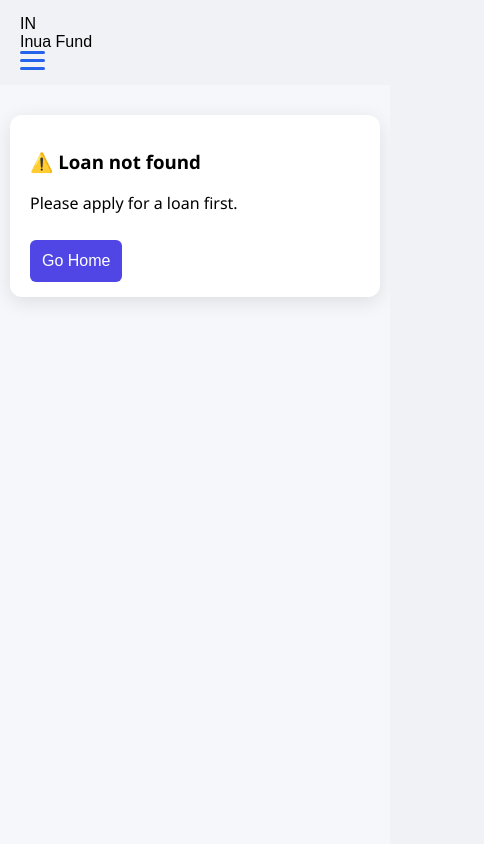
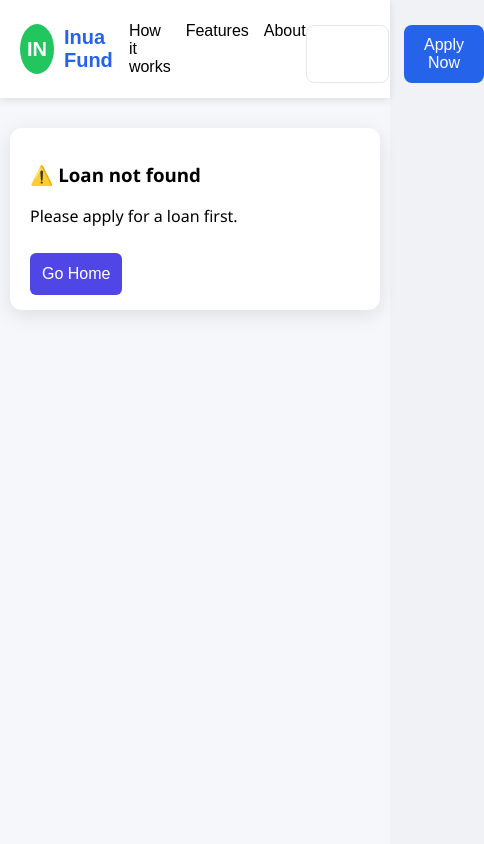
Before and after one commit to portugalfixedmatches99-dev/NyotaFund, a React (Vite) app: page /approve in a window 390 px wide. Shown: the top 844 px of the page, 484 px wide, since content can reach past the window. Built offline with nearby package versions, Linux system fonts and the light colour scheme.

Commit message:
first commit

```diff
--- a/src/components/Navbar/Navbar.css
+++ b/src/components/Navbar/Navbar.css
@@ -1,53 +1,101 @@
-/* Hide hamburger on desktop */
-.hamburger {
-  display: none;
-  flex-direction: column;
-  cursor: pointer;
-  gap: 5px;
+/* Navbar sticky */
+.navbar {
+  position: sticky; /* sticks on scroll */
+  top: 0;
+  z-index: 999;
+  display: flex;
+  justify-content: space-between;
+  align-items: center;
+  padding: 15px 60px;
+  background-color: white;
+  box-shadow: 0 2px 8px rgba(0,0,0,0.1);
 }
 
-.hamburger span {
-  width: 25px;
-  height: 3px;
-  background: #2563eb;
-  border-radius: 2px;
+/* Logo wrapper */
+.logo-wrapper {
+  display: flex;
+  align-items: center;
+  gap: 10px; /* space between circle and text */
 }
 
-/* Mobile styles */
+/* Logo circle */
+.logo-circle {
+  width: 50px;
+  height: 50px;
+  background-color: #22c55e; /* green background */
+  border-radius: 50%;
+  display: flex;
+  justify-content: center;
+  align-items: center;
+  color: white;
+  font-weight: 700;
+  font-size: 20px;
+  cursor: pointer;
+}
+
+/* Logo text */
+.logo-text {
+  font-weight: 700;
+  font-size: 20px;
+  color: #2563eb; /* blue text */
+}
+
+/* Nav links */
+.nav-links {
+  display: flex;
+  list-style: none;
+  gap: 30px;
+}
+
+.nav-links li {
+  cursor: pointer;
+  font-weight: 500;
+  transition: color 0.3s;
+}
+
+.nav-links li:hover {
+  color: #22c55e; /* green hover to match logo */
+}
+
+/* Buttons */
+.nav-actions {
+  display: flex;
+  gap: 15px;
+}
+
+.outline-btn {
+  padding: 10px 18px;
+  border: 1px solid #e5e7eb;
+  background: transparent;
+  border-radius: 8px;
+  cursor: pointer;
+  transition: background 0.3s, color 0.3s;
+}
+
+.outline-btn:hover {
+  background: #f3f4f6;
+}
+
+.primary-btn {
+  padding: 10px 20px;
+  background: #2563eb;
+  color: white;
+  border-radius: 8px;
+  cursor: pointer;
+  transition: background 0.3s;
+}
+
+.primary-btn:hover {
+  background: #1d4ed8;
+}
+
+/* Responsive */
 @media (max-width: 768px) {
   .navbar {
     padding: 15px 20px;
-    flex-wrap: wrap; /* allow wrapping */
   }
 
-  /* Hide nav-links and actions by default */
-  .nav-links,
-  .nav-actions {
-    display: none;
-    width: 100%;
-    flex-direction: column;
-    gap: 10px;
-    margin-top: 10px;
-  }
-
-  /* Show when menu is active */
-  .nav-links.active,
-  .nav-actions.active {
-    display: flex;
-  }
-
-  /* Show hamburger */
-  .hamburger {
-    display: flex;
-  }
-
-  .nav-links li {
-    text-align: center;
-    padding: 10px 0;
-    font-size: 18px;
-  }
-
-  .nav-actions button {
-    width: 100%;
+  .nav-links {
+    gap: 15px;
   }
 }
```
